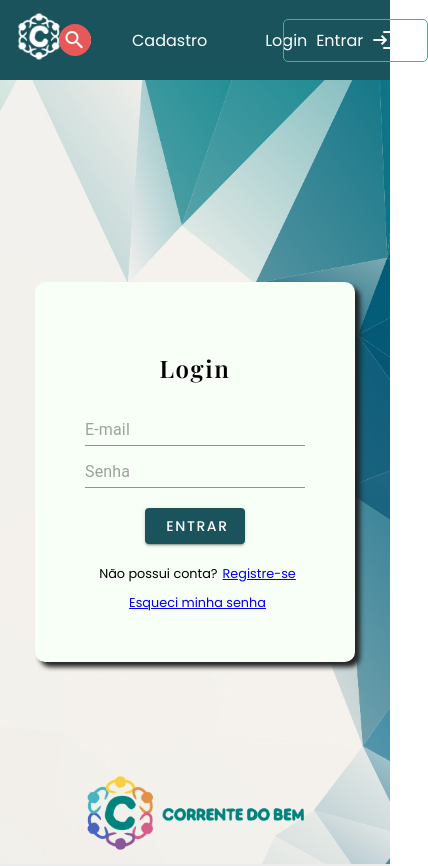
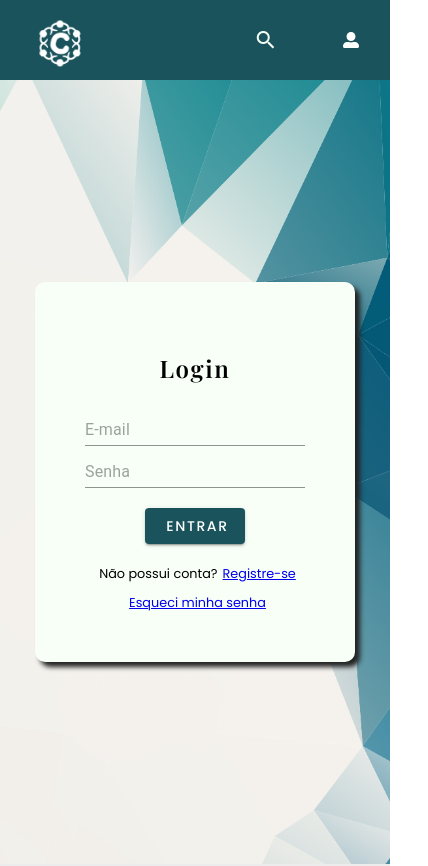
Before and after one commit to raiane-honorato/projeto-integrador-g1, a React (Create React App) app: page /login in a window 390 px wide. Shown: the top 866 px of the page, 428 px wide, since content can reach past the window. Built offline with nearby package versions, Linux system fonts and the light colour scheme; a web font is replaced by a local one.

Commit message:
Navbar responsiveness setup conclusion

```diff
--- a/src/components/Footer/Footer.css
+++ b/src/components/Footer/Footer.css
@@ -67,7 +67,12 @@ footer {
     font-size: 1rem;
 }
 
-@media only screen and (max-width: 950px) {
+@media only screen and (max-width: 600px) {
+
+    .footer {
+        min-height: 10rem;
+    }
+
     .footer-container {
         display: flex;
         flex-direction: column;
--- a/src/components/Hero/Hero.css
+++ b/src/components/Hero/Hero.css
@@ -65,4 +65,8 @@
         text-transform: uppercase;
         font-size: 3rem;
     }
+
+    .hero-container {
+        padding: 30px;
+    }
   }
--- a/src/components/Navbar/Navbar.css
+++ b/src/components/Navbar/Navbar.css
@@ -23,80 +23,144 @@
     justify-content: space-between;
 }
 
-.nav-container div {
-   display:flex;
-   align-items: center;
-
+.nav-logo {
+    color: var(--mainWhite);
+    margin: 10px;
+    height: 50px;
+    padding: 2px 5px;
+    margin: 2px !important;
 }
 
+.nav-login-container {
+    position: relative;
+}
+
+.nav-btn-login {
+    text-decoration: none;
+    color: white;
+    padding:.4rem;
+    border: 1px solid var(--secondColor);
+    border-radius: 20px;
+    display: flex;
+    align-items: center;
+    justify-content: space-around;
+    transition: all 1s ease;
+    cursor: pointer;
+}
+
+.nav-login-icon {
+    padding: 2px 3px;
+    margin: 0px 3px;
+}
+
+#nav-logo-user {
+    background-color: var(--secondColor);
+    border-radius: 100%;
+    padding: 6px;
+}
+
+.nav-login-dropdown {
+    position: absolute;
+    z-index: 10;
+    background-color: var(--mainWhite);
+    top: 2.8rem;
+    left: -200%;
+    width: 300%;
+    height: 13rem;
+    border-radius: 5px;
+    box-shadow: 0px 2px 4px var(--mainBlack);
+    border: none;
+    visibility: inherit;
+}
 .nav-btn-list {
     display: flex;
+    flex-direction: column;
     list-style-type: none;
-    width:6rem;
     justify-content: center;
-    align-items: center;
+    align-items: flex-start;
     text-decoration: none;
+    padding-inline-start: 0px;
+    margin:0px;
+    padding: 10px 0px;
 }
 
 .nav-btn {
     text-decoration: none;
-    color: white;
-    padding: 5px;
+    color: var(--primaryColor);
+    padding: 5px 5px;
+    width: 100%;
+    box-sizing: border-box;
+    cursor: pointer;
+}
+
+.nav-btn a {
+    display: block;
+    text-decoration: none;
+    color: var(--primaryColor);
+    padding: 5px 5px;
+    width: 100%;
+    box-sizing: border-box;
+}
+
+.nav-btn:hover {
+    background-color: var(--secondColor);
+    color: var(--mainWhite);
+    transition:var(--mainTransition);
+    opacity: 0.8;
+}
+
+.nav-btn:hover > a{
+    color: var(--mainWhite);
+    transition:var(--mainTransition);
+}
+
+
+.nav-btn-login:hover {
+background-image: linear-gradient(110deg, #18ca8b, #1c6b77);
 
 }
 
-#login {
+.nav-dropdown-line {
+    border-bottom: 1px solid var(--primaryColor) !important;
+    opacity: 0.6;
+    width: 86%;
 
-    /* background-color: var(--primaryColor); */
-    padding:.5rem 2rem;
-    border: 1px solid var(--secondColor);
-    border-radius: 5px;
-    display: flex;
-    align-items: center;
-    justify-content: center;
-    transition: all 1s ease;
+    margin: 20px 7%;
 }
 
-#login:hover {
-background-image: linear-gradient(110deg, #18ca8b, #1c6b77);
-border: none;
-
+@media only screen and (max-width: 600px) {
+    .nav-container {
+        justify-content: space-around;
     }
 
-.login {
-    display: flex;
-    align-items: center;
-    justify-content: center;
-
-
+    #nav-logo-menu{
+        display: none;
     }
 
-.login span {
-    display: inline;
-    margin-left: .5rem;
+    .nav-btn-login {
+        text-decoration: none;
+        color: white;
+        padding:0;
+        border: none;
+        cursor: pointer;
     }
 
-.nav-btn-list li {
-   position: relative;
-   margin: 0 1.5rem;
-   font-size: 1rem;
-
+    #nav-logo-user {
+        background-color: transparent;
+        border-radius: 100%;
+        padding: 6px;
     }
 
-.nav-btn-list li a {
-    transition: 500ms;
+    .nav-search-component {
+        visibility: hidden;
     }
 
-
-
-.nav-logo {
-    color: var(--mainWhite);
-    margin: 10px;
-    margin-right: 4rem;
-    height: 50px;
+    .nav-btn {
+        font-size: .9rem;
     }
 
-.nav-responsive-menu {
-    color: var(--mainWhite);
-    visibility: hidden;
+    .nav-login-dropdown {
+        left: -400%;
+        width: 500%;
     }
+  }
--- a/src/components/Navbar/Navbar.js
+++ b/src/components/Navbar/Navbar.js
@@ -2,45 +2,68 @@ import { NavLink } from "react-router-dom";
 import "./Navbar.css";
 import miniLogo from "../../img/mini-logo-white.png";
 import SearchBar from "../SearchBar/SearchBar";
+import { faBars } from "@fortawesome/free-solid-svg-icons";
+import { faUserAlt } from "@fortawesome/free-solid-svg-icons";
+import { FontAwesomeIcon } from "@fortawesome/react-fontawesome";
+import { useState } from "react";
 
 function Navbar({ navbarTransparent, changeBackground }) {
   window.addEventListener("scroll", changeBackground);
+
+  const [activeLogin, setActiveLogin] = useState(false);
 
   return (
     <>
       <nav className="navbar" id={navbarTransparent ? "navbarTransparent" : ""}>
         <div className="nav-container">
-          <div>
-          <NavLink to="/" className="nav-btn" exact>
+
+          <NavLink to="/" className="nav-logo" exact>
             <img
               src={miniLogo}
               className="nav-logo"
               alt="logo-corrente-do-bem"
             ></img>
-                </NavLink>
-            <ul className="nav-btn-list">
-              <li>
-                <NavLink to="/register_user" className="nav-btn">
-                  Cadastro
-                </NavLink>
-              </li>
-              <li className='login'>
-                <NavLink to="/login" className="nav-btn">
-                  Login
-                </NavLink>
-              </li>
-            </ul>
+          </NavLink>
+
+          <SearchBar/>
+
+
+          <div className="nav-login-container">
+
+              <div className="nav-btn-login" onClick = {() => setActiveLogin(!activeLogin)}>
+
+                <FontAwesomeIcon className="nav-login-icon" id="nav-logo-menu"
+                  icon={ faBars }
+                  size="1x"
+                  alt="Menu"
+                />
+                <FontAwesomeIcon className="nav-login-icon" id="nav-logo-user"
+                  icon={ faUserAlt }
+                  size="1x"
+                  alt="Menu"
+                />
+
+              </div>
+              <div className = {activeLogin ? "" : "set-vis"}>
+                <div className ="nav-login-dropdown">
+                  <ul className = "nav-btn-list">
+                    <li className = "nav-btn">
+                      <NavLink to="/login"><b>Entrar</b></NavLink>
+                    </li>
+                    <li className = "nav-btn">
+                      <NavLink to="/register_user">Cadastrar-se</NavLink>
+                    </li>
+                    <div className="nav-dropdown-line"></div>
+                    <li className = "nav-btn">
+                      <NavLink to="/register_institution">Seja uma instituição</NavLink>
+                    </li>
+                  </ul>
+                </div>
+              </div>
+
           </div>
-          <SearchBar />
-          <ul className="nav-btn-list">
-            <li className="login">
-              <NavLink to="/login" className="nav-btn" id="login">
-              Entrar
-                <span className="material-icons material-icons-outlined">login</span>
 
-              </NavLink>
-            </li>
-          </ul>
+
         </div>
       </nav>
     </>
--- a/src/components/SearchBar/SearchBar.js
+++ b/src/components/SearchBar/SearchBar.js
@@ -12,7 +12,7 @@ function SearchBar() {
       <input
       type="text"
       id="search-input"
-      placeholder='Procure sua vaga'
+      placeholder='Palavra chave ou habilidade'
       onChange = {(event) => {setQ(event.target.value)}}
       onKeyPress = {(event) => {
         if (event.key === 'Enter'){
--- a/src/components/SearchBar/searchBar.css
+++ b/src/components/SearchBar/searchBar.css
@@ -1,21 +1,21 @@
 .searchBlock {
-  position: absolute;
-  left: 15%;
   height: 1.5rem;
   background-color: white;
   border: none;
   border-radius: 40px;
   display: flex;
   align-items: center;
+
+  padding: .8rem .5rem;
+  box-shadow: 1px 1px 3px var(--mainWhite);
 }
 
 #search-input {
   font-family: 'Poppins', sans-serif;
   border: none;
   border-radius: 20px;
-  float: left;
-  width: 0;
-  position: relative;
+  width: 15rem;
+  padding: .8rem .5rem;
 }
 
 .buttonSearch {
@@ -31,7 +31,37 @@
   align-items: center;
 }
 
-.searchBlock:hover {
+
+.lupa {
+  color: var(--mainWhite);
+}
+
+@media only screen and (max-width: 600px) {
+  #search-input {
+    display: none;
+  }
+  .searchBlock {
+    background: none;
+    border: none;
+    box-shadow: none;
+    margin-left:100px;
+  }
+  .buttonSearch {
+    background-color: transparent;
+  }
+}
+
+
+/*
+@media (min-width: 1441px)  {
+
+  .searchBlock {
+
+    left: 25%;
+  }
+
+} */
+/* .searchBlock:hover {
   padding: .8rem .5rem;
   box-shadow: 1px 1px 3px var(--mainWhite);
 
@@ -46,18 +76,4 @@
 #search-input, .buttonSearch:focus {
   outline: none;
 
-}
-
-.lupa {
-  color: var(--mainWhite);
-}
-
-
-@media (min-width: 1441px)  {
-
-  .searchBlock {
-
-    left: 25%;
-  }
-
-}
+} */
--- a/src/components/Spotlight/Spotlight.js
+++ b/src/components/Spotlight/Spotlight.js
@@ -51,7 +51,7 @@ function Spotlight() {
     <>
       <section className="spotlight-section spotlight-section-one">
         <div className="spotlight-section-one-content">
-          <h2>Deixe suas habilidades aflorarem...</h2>
+          <h2>Busque por habilidade</h2>
           <div className="habilities-grid">
             {habilities && habilities.map((hability) => (
               <div key={hability.id} className="hability-img-div">
@@ -70,7 +70,7 @@ function Spotlight() {
       {/* Spotlight projects */}
 
       <section className="spotlight-section spotlight-section-two">
-        <h2>As vagas mais desejadas...</h2>
+        <h2>Projetos em destaque</h2>
         <div className="job-cards">
           {
           projects &&
--- a/src/components/Spotlight/spotlight.css
+++ b/src/components/Spotlight/spotlight.css
@@ -73,6 +73,7 @@
   font-weight: 500;
   color: var(--mainWhite);
   text-shadow: 1px 1px #1d1d1d;
+  text-align: center;
 }
 
 @media only screen and (max-width: 600px) {
--- a/src/pages/Login/login.css
+++ b/src/pages/Login/login.css
@@ -1,5 +1,5 @@
 .loginContainer {
-    height: 100vh;
+    min-height: 100vh;
     display: flex;
     flex-direction: column;
 }
--- a/src/routes.js
+++ b/src/routes.js
@@ -15,12 +15,12 @@ function Routes() {
     <BrowserRouter>
       <Switch>
         <Route path="/" component={Home} exact />
-        <PrivateRoute path="/search" component={Search} />
+        <Route path="/search" component={Search} />
         <Route path="/login" component={Login} />
         <Route path="/register_user" component={RegisterUser} />
-        <Route path='/user/:id' component={Profile} />
+        <PrivateRoute path='/user/:id' component={Profile} />
         <Route path="/project/:id" component={ProjectPage} />
-        <Route path="/register_instituition" component={RegisterInstitution} />
+        <Route path="/register_institution" component={RegisterInstitution} />
         <Route path="*" component={Error404} />
       </Switch>
     </BrowserRouter>
```
Also changed, not shown: 1 other file (tests, documents, lock files or other folders). Lines whose indentation alone changed are shown as unchanged.
